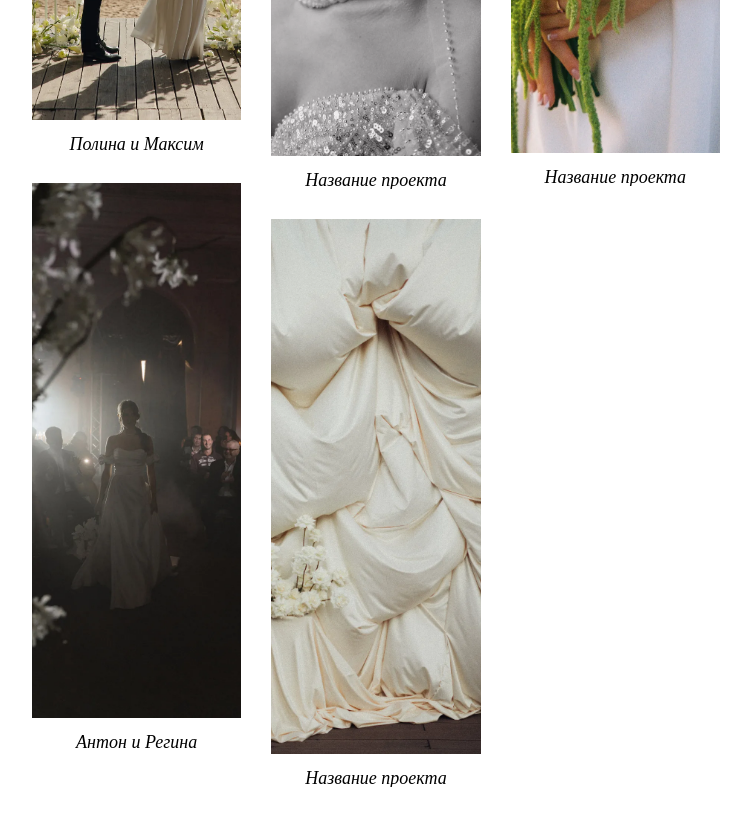
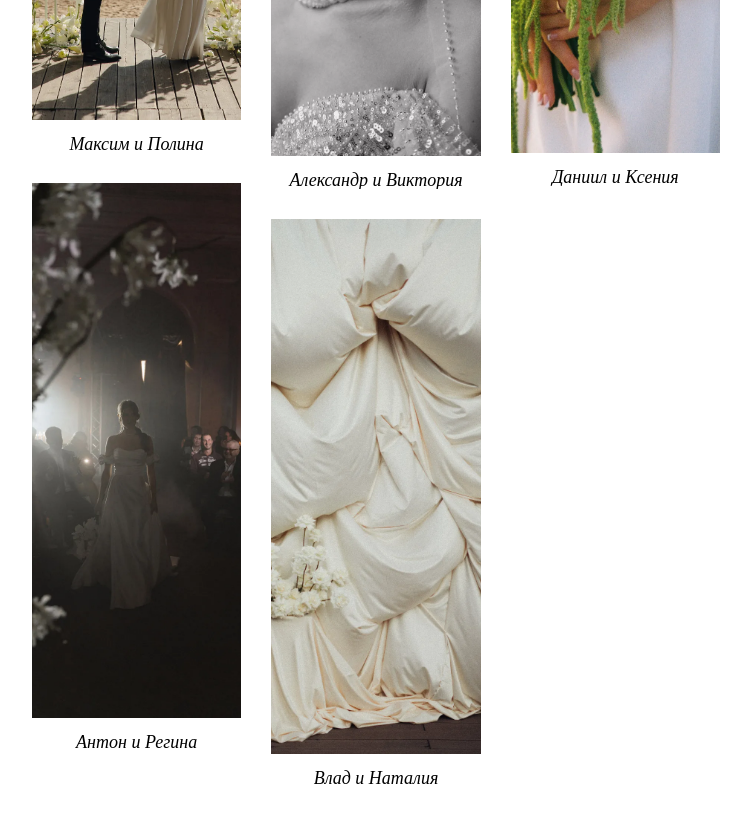
Before and after one commit to amd86git/svetiburo, a plain HTML site: page projects.html in a window 1280 px wide. Shown: the part 480-1306 px from the top of the page, without its empty margins (264-1015 px from the left). Drawn offline with Linux system fonts and the light colour scheme.

Commit message:
Update projects.html

```diff
--- a/projects.html
+++ b/projects.html
@@ -51,7 +51,7 @@
             <!-- Project 1 -->
             <div class="project-item" data-project="project-1">
                 <img src="images/projects/project-1/01.webp" alt="Project 1" class="project-thumb" style="width: 357px;">
-				<h3 class="project-title">Полина и Максим</h3>
+				<h3 class="project-title">Максим и Полина</h3>
                 <div class="project-gallery-data" style="display: none;">
                     <img src="images/projects/project-1/01.webp" alt="">
                     <img src="images/projects/project-1/02.webp" alt="">
@@ -109,7 +109,7 @@
             <!-- Project 3 -->
             <div class="project-item" data-project="project-3">
                 <img src="images/projects/project-3/01.webp" alt="Project 3" class="project-thumb" style="width: 357px;">
-				<h3 class="project-title">Название проекта</h3>
+				<h3 class="project-title">Александр и Виктория</h3>
                 <div class="project-gallery-data" style="display: none;">
                     <img src="images/projects/project-3/01.webp" alt="">
                     <img src="images/projects/project-3/02.webp" alt="">
@@ -136,7 +136,7 @@
             <!-- Project 4 -->
             <div class="project-item" data-project="project-4">
                 <img src="images/projects/project-4/01.webp" alt="Project 4" class="project-thumb" style="width: 357px;">
-				<h3 class="project-title">Название проекта</h3>
+				<h3 class="project-title">Влад и Наталия</h3>
                 <div class="project-gallery-data" style="display: none;">
                     <img src="images/projects/project-4/01.webp" alt="">
                     <img src="images/projects/project-4/02.webp" alt="">
@@ -155,7 +155,7 @@
             <!-- Project 5 -->
             <div class="project-item" data-project="project-5">
                 <img src="images/projects/project-5/01.webp" alt="Project 5" class="project-thumb" style="width: 357px;">
-				<h3 class="project-title">Название проекта</h3>
+				<h3 class="project-title">Даниил и Ксения</h3>
                 <div class="project-gallery-data" style="display: none;">
                     <img src="images/projects/project-5/01.webp" alt="">
                     <img src="images/projects/project-5/02.webp" alt="">
```
